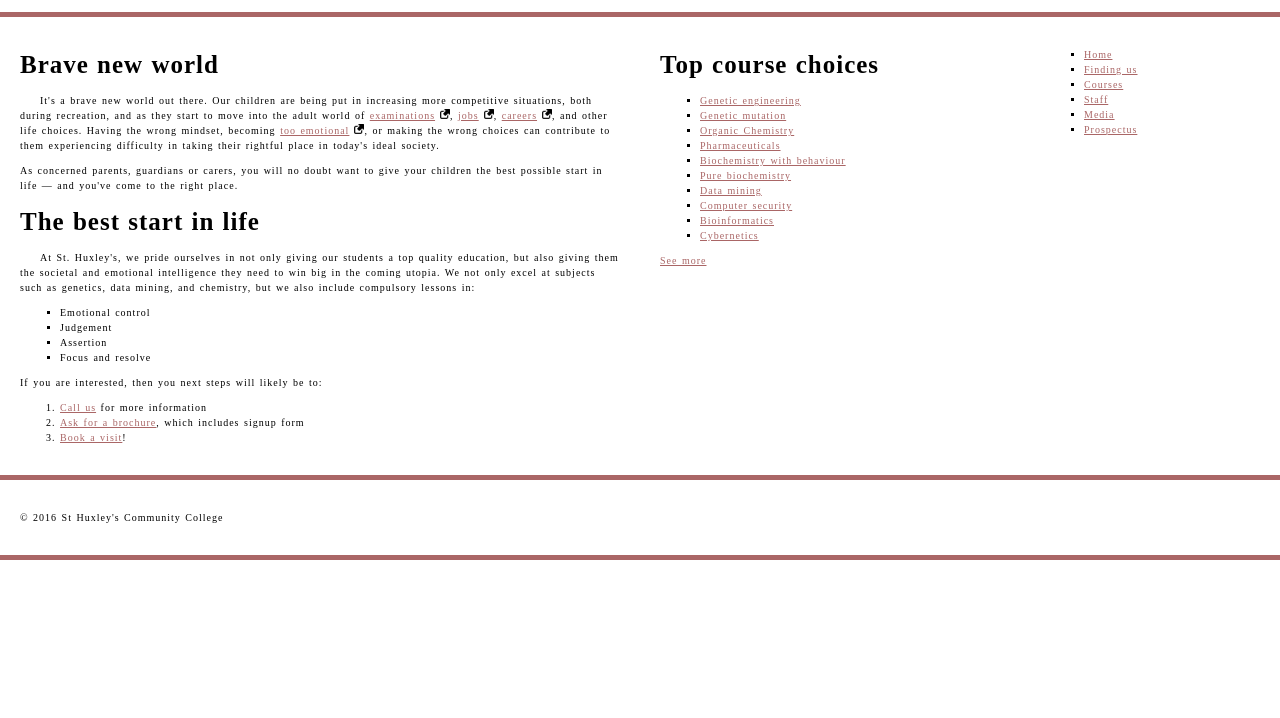
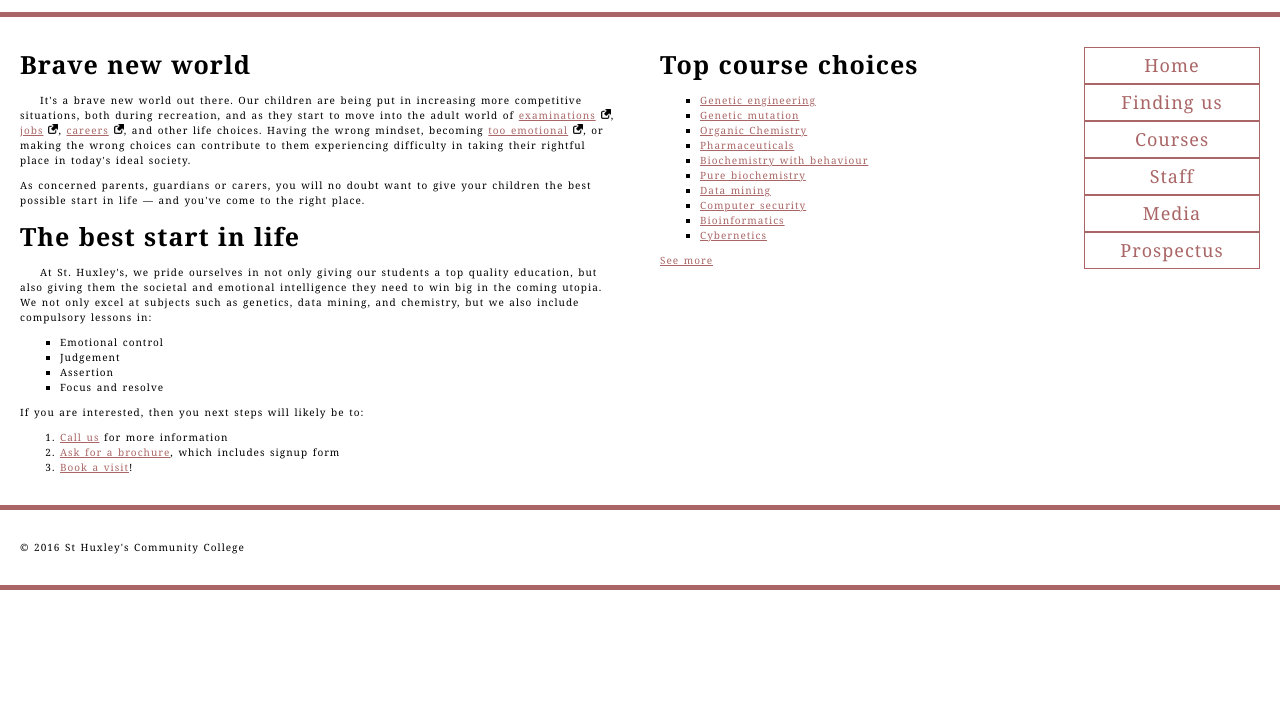
Before and after one commit to JustinB514/jb-inft1206, a plain HTML site: page assignment3/part3/index.html in a window 1280 px wide. Shown: the part 82-800 px from the top of the page. Drawn offline with Linux system fonts and the light colour scheme.

Commit message:
Completed part 3 of assignment 3

```diff
--- a/assignment3/part3/index.html
+++ b/assignment3/part3/index.html
@@ -66,7 +66,7 @@ A community school website with styling added to it.
 
   </aside>
 
-  <nav>
+  <nav class="container">
 
     <ul>
       <li><a href="#">Home</a></li>
--- a/assignment3/part3/style.css
+++ b/assignment3/part3/style.css
@@ -6,7 +6,6 @@ The style sheet for index.html
 */
 
 /* General setup */
-
 * {
   box-sizing: border-box;
   font-size: 10px;
@@ -19,6 +18,7 @@ body {
   line-height: 150%;
   letter-spacing: 1px;
   word-spacing: 1px;
+  font-family: Cambria, Cochin, Georgia, Times, 'Times New Roman', serif;
 }
 
 /* Layout */
@@ -108,3 +108,20 @@ ul {
   list-style-type: square;
   line-height: 150%;
 }
+
+.container li {
+  display: block;
+  gap: 0.625%;
+  flex: 1;
+  text-align: center;
+  font-size: large;
+  border: 1px solid #a66;
+  background-color: rgb(255, 255, 255);
+  padding-top: 10px;
+  padding-bottom: 10px;
+}
+
+.container a {
+  font-size: large;
+  text-decoration: none;
+}
```
